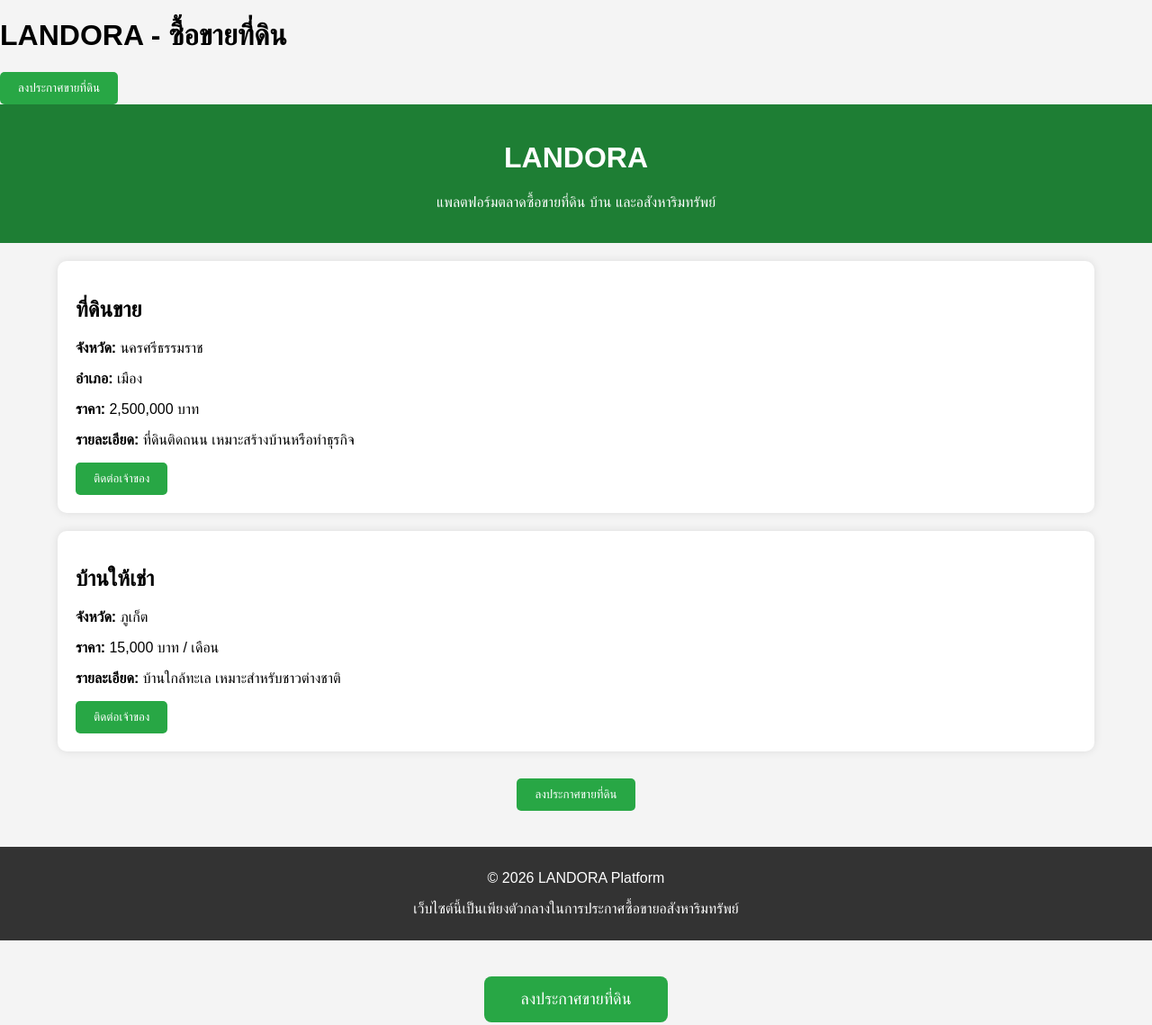
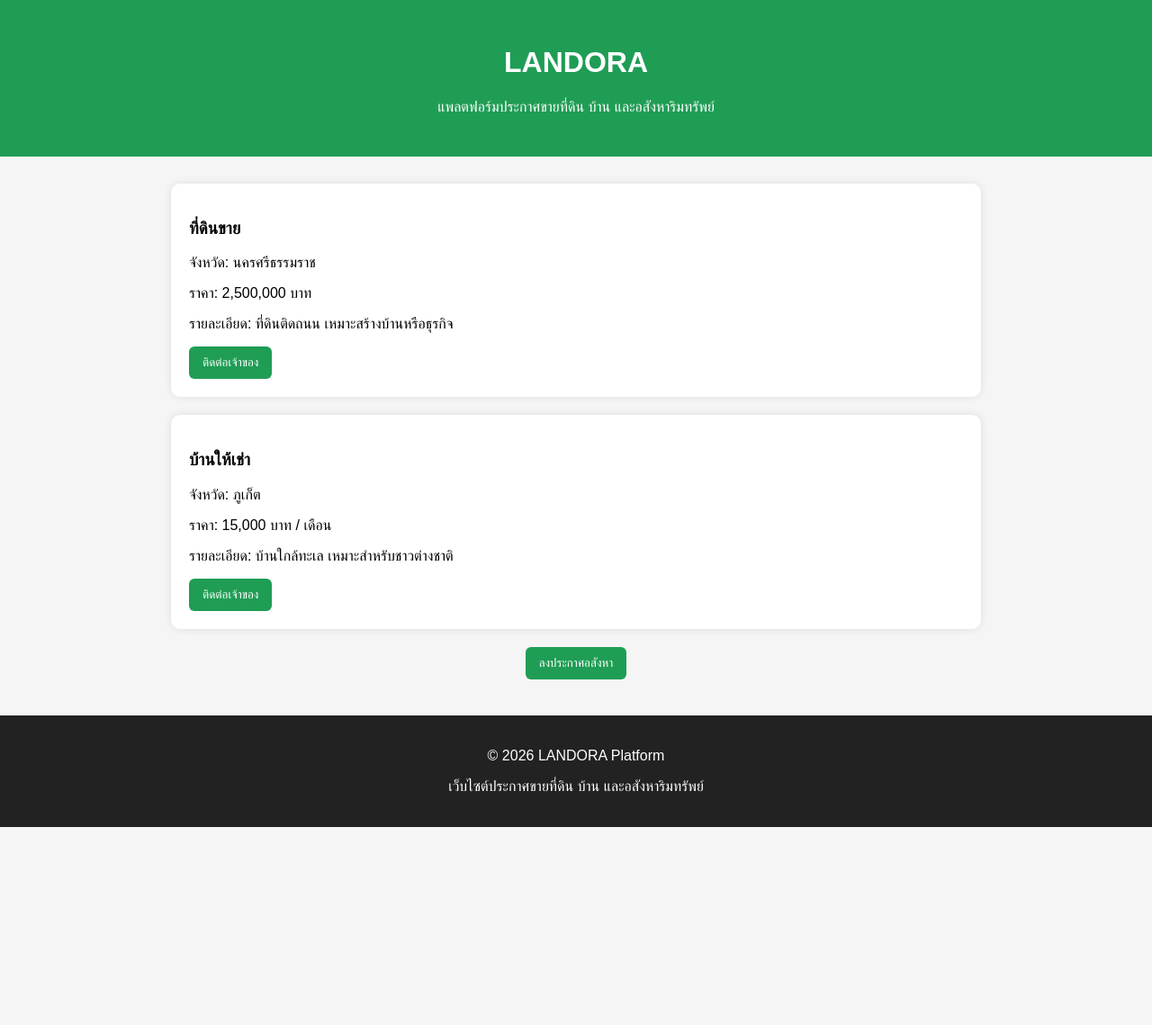
Before and after one commit to noonraviporn-del/landora, a plain HTML site: page index.html in a window 1280 px wide. Shown: the whole page at 90% size. After the commit the page ends 919 px from the top, so only its background shows below. Drawn offline with Linux system fonts and the light colour scheme.

Commit message:
Update index.html

```diff
--- a/index.html
+++ b/index.html
@@ -2,155 +2,173 @@
 <html lang="th">
 <head>
 <meta charset="UTF-8">
-<title>LANDORA - ตลาดซื้อขายที่ดิน</title>
+<title>LANDORA</title>
 
 <style>
 
 body{
 font-family: Arial;
 margin:0;
-background:#f4f4f4;
+background:#f5f5f5;
 }
 
 header{
-background:#1e7e34;
+background:#1f9d55;
 color:white;
-padding:20px;
 text-align:center;
+padding:30px;
 }
 
 .container{
 width:90%;
+max-width:900px;
 margin:auto;
-margin-top:20px;
+margin-top:30px;
 }
 
-.card{
+.property{
 background:white;
 padding:20px;
+border-radius:10px;
 margin-bottom:20px;
-border-radius:10px;
 box-shadow:0 0 10px rgba(0,0,0,0.1);
 }
 
 button{
-background:#28a745;
+background:#1f9d55;
 color:white;
-padding:10px 20px;
 border:none;
-border-radius:5px;
+padding:10px 15px;
+border-radius:6px;
 cursor:pointer;
 }
 
-button:hover{
-background:#218838;
+.center{
+text-align:center;
+margin-top:20px;
 }
 
-.post-btn{
-text-align:center;
-margin:30px;
+form{
+background:white;
+padding:20px;
+border-radius:10px;
+margin-top:30px;
+box-shadow:0 0 10px rgba(0,0,0,0.1);
+}
+
+input, textarea{
+width:100%;
+padding:10px;
+margin-top:5px;
+margin-bottom:15px;
+border-radius:6px;
+border:1px solid #ccc;
 }
 
 footer{
-background:#333;
+background:#222;
 color:white;
 text-align:center;
-padding:10px;
+padding:20px;
 margin-top:40px;
 }
 
 </style>
-
 </head>
 
 <body>
-<h1>LANDORA - ซื้อขายที่ดิน</h1>
 
-<button onclick="window.location.href='post.html'">
-ลงประกาศขายที่ดิน
-</button>
 <header>
-
 <h1>LANDORA</h1>
-<p>แพลตฟอร์มตลาดซื้อขายที่ดิน บ้าน และอสังหาริมทรัพย์</p>
-
+<p>แพลตฟอร์มประกาศขายที่ดิน บ้าน และอสังหาริมทรัพย์</p>
 </header>
 
 <div class="container">
 
-<div class="card">
+<div id="propertyList">
 
-<h2>ที่ดินขาย</h2>
-
-<p><b>จังหวัด:</b> นครศรีธรรมราช</p>
-
-<p><b>อำเภอ:</b> เมือง</p>
-
-<p><b>ราคา:</b> 2,500,000 บาท</p>
-
-<p><b>รายละเอียด:</b> ที่ดินติดถนน เหมาะสร้างบ้านหรือทำธุรกิจ</p>
-
-<button onclick="contactOwner()">ติดต่อเจ้าของ</button>
-
+<div class="property">
+<h3>ที่ดินขาย</h3>
+<p>จังหวัด: นครศรีธรรมราช</p>
+<p>ราคา: 2,500,000 บาท</p>
+<p>รายละเอียด: ที่ดินติดถนน เหมาะสร้างบ้านหรือธุรกิจ</p>
+<button>ติดต่อเจ้าของ</button>
 </div>
 
-<div class="card">
-
-<h2>บ้านให้เช่า</h2>
-
-<p><b>จังหวัด:</b> ภูเก็ต</p>
-
-<p><b>ราคา:</b> 15,000 บาท / เดือน</p>
-
-<p><b>รายละเอียด:</b> บ้านใกล้ทะเล เหมาะสำหรับชาวต่างชาติ</p>
-
-<button onclick="contactOwner()">ติดต่อเจ้าของ</button>
-
+<div class="property">
+<h3>บ้านให้เช่า</h3>
+<p>จังหวัด: ภูเก็ต</p>
+<p>ราคา: 15,000 บาท / เดือน</p>
+<p>รายละเอียด: บ้านใกล้ทะเล เหมาะสำหรับชาวต่างชาติ</p>
+<button>ติดต่อเจ้าของ</button>
 </div>
 
 </div>
 
-<div class="post-btn">
+<div class="center">
+<button onclick="showForm()">ลงประกาศอสังหา</button>
+</div>
 
-<button onclick="window.location.href='post.html'">
-ลงประกาศขายที่ดิน
-</button>
+<form id="postForm" style="display:none">
+
+<h3>ลงประกาศใหม่</h3>
+
+<label>หัวข้อ</label>
+<input type="text" id="title">
+
+<label>จังหวัด</label>
+<input type="text" id="location">
+
+<label>ราคา</label>
+<input type="text" id="price">
+
+<label>รายละเอียด</label>
+<textarea id="detail"></textarea>
+
+<button type="button" onclick="addProperty()">โพสต์ประกาศ</button>
+
+</form>
+
 </div>
 
 <footer>
 
 <p>© 2026 LANDORA Platform</p>
 
-<p>เว็บไซต์นี้เป็นเพียงตัวกลางในการประกาศซื้อขายอสังหาริมทรัพย์</p>
+<p>เว็บไซต์ประกาศขายที่ดิน บ้าน และอสังหาริมทรัพย์</p>
 
 </footer>
 
 <script>
 
-function contactOwner(){
-
-alert("กรุณาติดต่อผ่านเบอร์โทรหรือ LINE ของเจ้าของประกาศ");
-
+function showForm(){
+document.getElementById("postForm").style.display="block"
 }
 
-function postLand(){
+function addProperty(){
 
-alert("ระบบลงประกาศกำลังพัฒนา");
+let title=document.getElementById("title").value
+let location=document.getElementById("location").value
+let price=document.getElementById("price").value
+let detail=document.getElementById("detail").value
+
+let html=`
+<div class="property">
+<h3>${title}</h3>
+<p>จังหวัด: ${location}</p>
+<p>ราคา: ${price}</p>
+<p>รายละเอียด: ${detail}</p>
+<button>ติดต่อเจ้าของ</button>
+</div>
+`
+
+document.getElementById("propertyList").innerHTML+=html
+
+alert("ประกาศถูกโพสต์แล้ว")
 
 }
 
 </script>
-<div style="text-align:center;margin:40px;">
-<button onclick="goToPost()"
-style="padding:15px 40px;font-size:18px;background:#28a745;color:white;border:none;border-radius:8px;cursor:pointer;">
-ลงประกาศขายที่ดิน
-</button>
-</div>
 
-<script>
-function goToPost(){
-window.location.href = "post.html";
-}
-</script>
 </body>
 </html>
```
